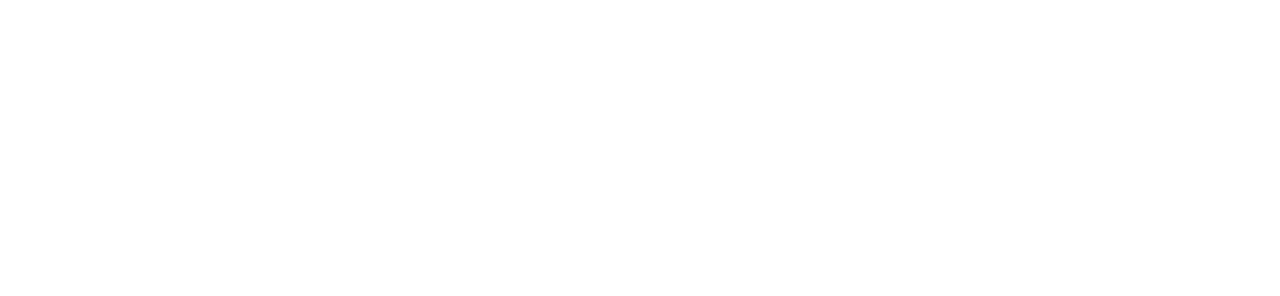
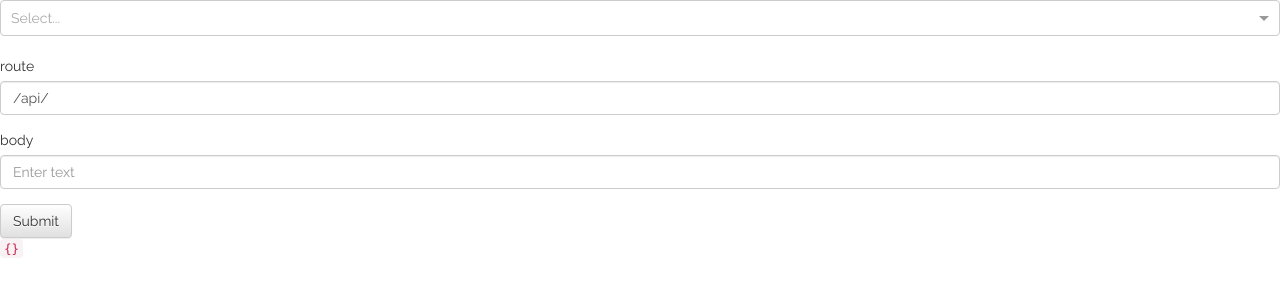
Before and after one commit to Kerry-G/Ask-Eng, a React app in the folder static/: page /debug in a window 1280 px wide. Built offline with nearby package versions, Linux system fonts and the light colour scheme.

Commit message:
debug page

```diff
--- a/static/public/index.html
+++ b/static/public/index.html
@@ -10,6 +10,8 @@
     -->
     <link rel="manifest" href="%PUBLIC_URL%/manifest.json">
     <link rel="shortcut icon" href="%PUBLIC_URL%/favicon.ico">
+    <!-- scripts for codify -->
+    <script src="https://cdn.rawgit.com/google/code-prettify/master/loader/run_prettify.js"></script>
     <!--
       Notice the use of %PUBLIC_URL% in the tags above.
       It will be replaced with the URL of the `public` folder during the build.
--- a/static/src/Routes.js
+++ b/static/src/Routes.js
@@ -2,12 +2,14 @@ import React from 'react';
 import { BrowserRouter, Route, Switch, Link } from 'react-router-dom';
 import App from './containers/App';
 import About from './containers/About';
+import Debug from './components/Debug/Debug.js';
 export default () => {
     return (
         <BrowserRouter>
             <Switch>
                 <Route exact path='/' component={App} />
                 <Route path='/about' component={About} />
+                <Route path='/debug' component={Debug} />
             </Switch>
         </BrowserRouter>
     )
--- /dev/null
+++ b/static/src/components/Debug/Debug.js
@@ -0,0 +1,90 @@
+import React, { Component } from 'react'
+import { FormGroup, FormControl, ControlLabel, Button } from 'react-bootstrap'
+import Select from 'react-select'
+import { fetchAPI } from '../utility'
+import { connect } from 'react-redux'
+
+class Debug extends Component {
+    constructor(props) {
+        super(props);
+        this.state = {
+            method: "",
+            route: "/api/",
+            body: "",
+            answer: {}
+        };
+        this.handleClick = this.handleClick.bind(this)
+    }
+
+    handleClick() {
+        if (this.state.body != "") {
+            fetchAPI(this.state.method, this.state.route, this.state.body).then(response => this.setState({ answer: response }))
+        } else {
+            fetchAPI(this.state.method, this.state.route).then(response => this.setState({ answer: response }))
+
+        }
+    }
+
+    render() {
+        let options = [
+            { value: 'GET', label: 'GET' },
+            { value: 'PUT', label: 'PUT' },
+            { value: 'POST', label: 'POST' },
+            { value: 'DELETE', label: 'DELETE' }
+        ]
+        let answer = JSON.stringify(this.state.answer)
+        return (
+            <form>
+                <Select
+                    name="form-field-name"
+                    value={this.state.method}
+                    options={options}
+                    onChange={(e) => {
+                        if (e !== null) {
+                            this.setState({ method: e.value })
+                        } else {
+                            this.setState({ method: '' })
+                        }
+                    }}
+                />
+                <FormGroup
+                    controlId="formBasicText"
+                >
+                    <ControlLabel>route</ControlLabel>
+                    <FormControl
+                        type="text"
+                        value={this.state.route}
+                        placeholder="Enter text"
+                        onChange={(e) => { this.setState({ route: e.target.value }) }}
+                    />
+                </FormGroup>
+                <FormGroup
+                    controlId="formBasicText"
+                >
+                    <ControlLabel>body</ControlLabel>
+                    <FormControl
+                        type="text"
+                        value={this.state.body}
+                        placeholder="Enter text"
+                        onChange={(e) => { this.setState({ body: e.target.value }) }}
+                    />
+                </FormGroup>
+                <Button onClick={this.handleClick}>Submit</Button>
+                <br />
+                <code className="prettyprint">{answer}</code>
+            </form>
+        )
+    }
+}
+
+function mapStateToProps(state) {
+    return {
+        user: state.login.user
+    }
+}
+
+Debug = connect(
+    mapStateToProps,
+)(Debug);
+
+export default Debug;
--- a/static/src/components/body/AskQuestion/AskCallToRegister.js
+++ /dev/null
@@ -1,31 +0,0 @@
-import React, { Component } from 'react'
-import { Jumbotron, Button } from 'react-bootstrap'
-import { connect } from 'react-redux'
-
-class Questions extends Component {
-  render() {
-    return (
-      <Jumbotron>
-        <h2>Hello you!</h2>
-        <p>
-          You want to ask a question too? Don't be shy, register!
-        </p>
-        <p>
-          <Button bsStyle="primary" onClick={this.props.register}>register</Button>
-        </p>
-      </Jumbotron>
-    )
-  }
-}
-
-function mapStateToProps(state) {
-  return {
-    user: state.login.user
-  }
-}
-
-Questions = connect(
-  mapStateToProps,
-)(Questions);
-
-export default Questions;
--- /dev/null
+++ b/static/src/components/body/AskQuestion/DefaultAskQuestion.js
@@ -0,0 +1,16 @@
+import React from 'react'
+import { Jumbotron, Button } from 'react-bootstrap'
+
+const DefaultAskQuestion = (props) => (
+      <Jumbotron>
+        <h2>Hello you!</h2>
+        <p>
+          You want to ask a question too? Don't be shy, register!
+        </p>
+        <p>
+          <Button bsStyle="primary" onClick={props.register}>register</Button>
+        </p>
+      </Jumbotron>
+)
+
+export default DefaultAskQuestion;
--- a/static/src/components/body/Body.js
+++ b/static/src/components/body/Body.js
@@ -3,7 +3,7 @@ import { Row, Col, Grid } from 'react-bootstrap'
 import Register from './Register'
 import Login from './LoginBox/Login'
 import AskQuestion from './AskQuestion/AskQuestion'
-import AskCallToRegister from './AskQuestion/AskCallToRegister'
+import DefaultAskQuestion from './AskQuestion/DefaultAskQuestion'
 import { connect } from 'react-redux'
 class Body extends Component {
 
@@ -29,7 +29,7 @@ class Body extends Component {
     let login, askQuestion;
     if ((Object.keys(this.props.user).length === 0 && this.props.user.constructor === Object)) { //if no user is login
       login = <div className="box-login"> <Login registerModal={this.handleShowRegister} /> </div>
-      askQuestion = <AskCallToRegister register={this.handleShowRegister} />
+      askQuestion = <DefaultAskQuestion register={this.handleShowRegister} />
     } else {
       askQuestion = <div className="ask-question-box"> <AskQuestion /> </div>
     }
--- a/static/src/components/body/Register.js
+++ b/static/src/components/body/Register.js
@@ -72,11 +72,13 @@ class Register extends Component {
             })
         }
     }
+
     handleClick() {
         this.props.handleClose();
         this.saveUser();
         this.cleanState();
     }
+
     async saveUser() {
         try {
             let data = {
```
